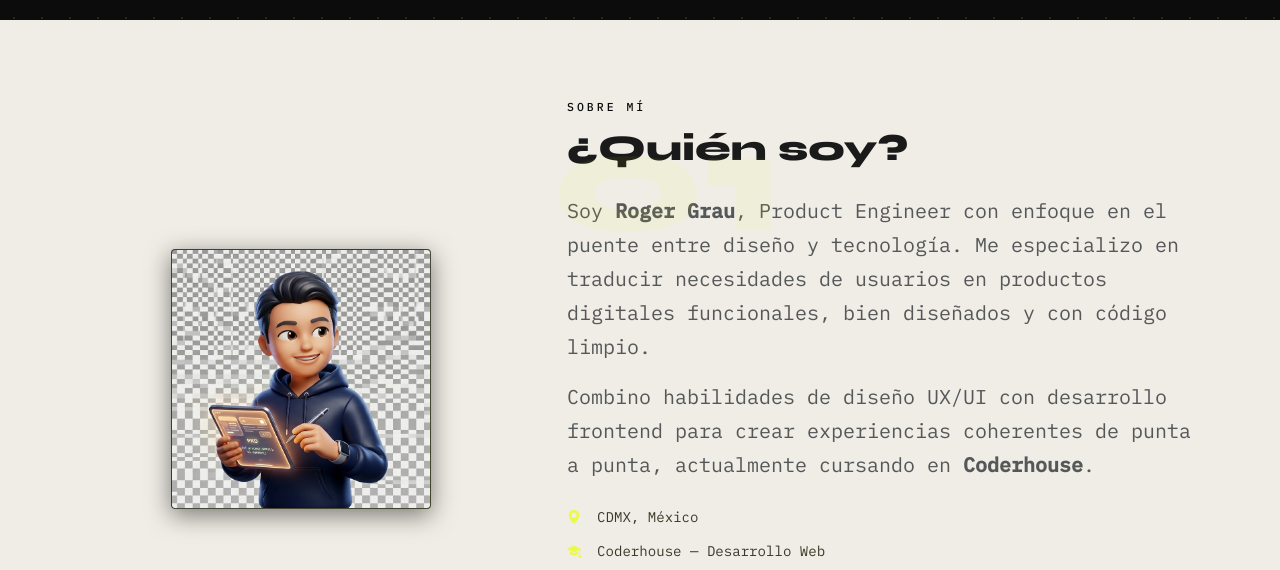
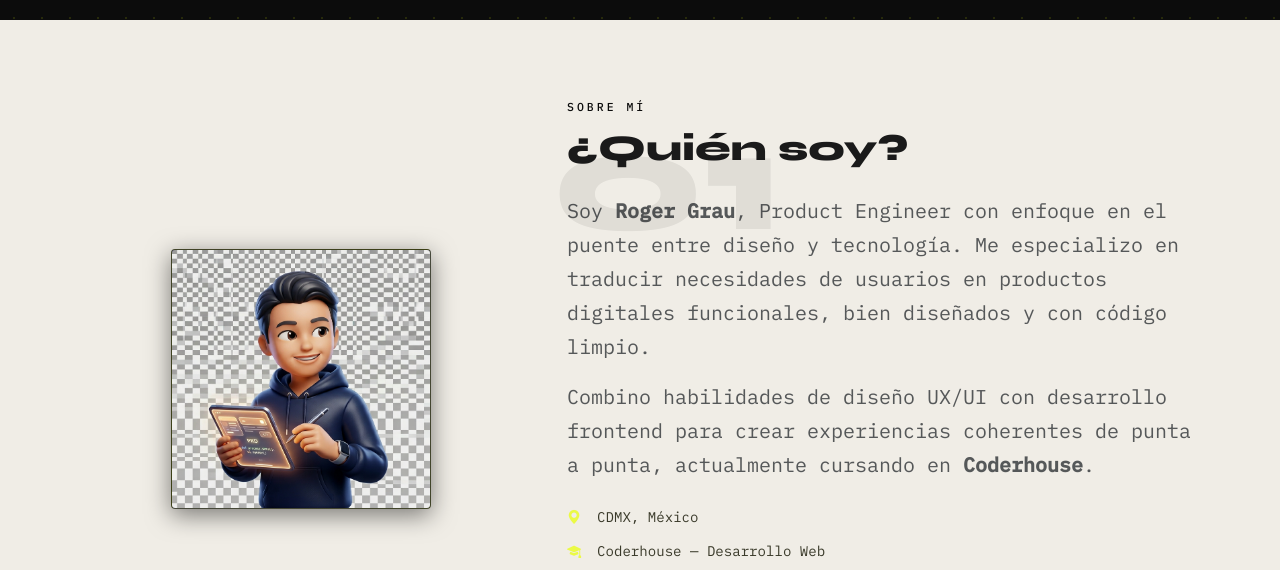
Before and after one commit to alessvon/coderhouse-proyecto, a plain HTML site: page index.html in a window 1280 px wide. Shown: the part 780-1350 px from the top of the page. Drawn offline with nearby package versions, Linux system fonts and the light colour scheme.

Commit message:
fix-numero-decorativo-visible-en-seccion-light
Made-with: Cursor:

```diff
--- a/css/style.css
+++ b/css/style.css
@@ -301,13 +301,18 @@ h3              { font-size: clamp(1.1rem, 2vw + 0.2rem, 1.4rem); }
   font-family: 'Syne', sans-serif;
   font-size: clamp(5rem, 12vw, 9rem);
   font-weight: 800;
-  color: rgba(232, 255, 0, 0.06);
+  color: rgba(232, 255, 0, 0.06);   /* sutil sobre fondos oscuros */
   position: absolute;
   top: -1rem;
   left: -1rem;
   line-height: 1;
   pointer-events: none;
   user-select: none;
+}
+
+/* Sobre fondo claro el amarillo desaparece — usar negro semitransparente */
+.section-light .section-heading::before {
+  color: rgba(12, 12, 12, 0.07);
 }
 
 /* ============================================================
```
